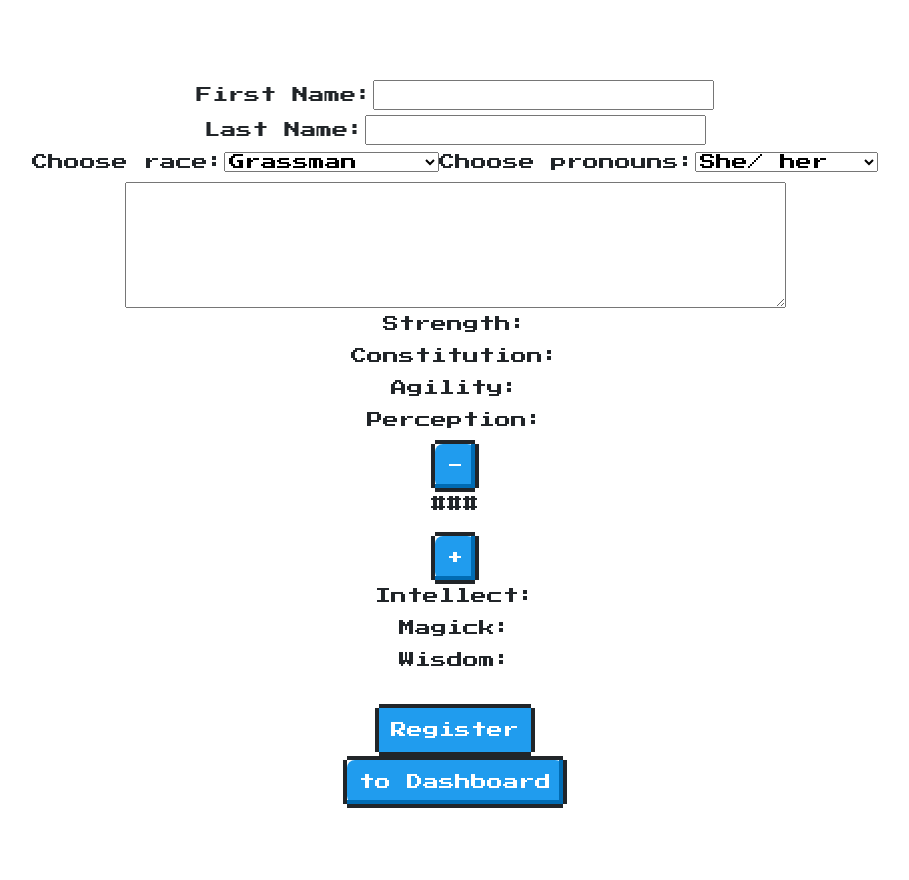
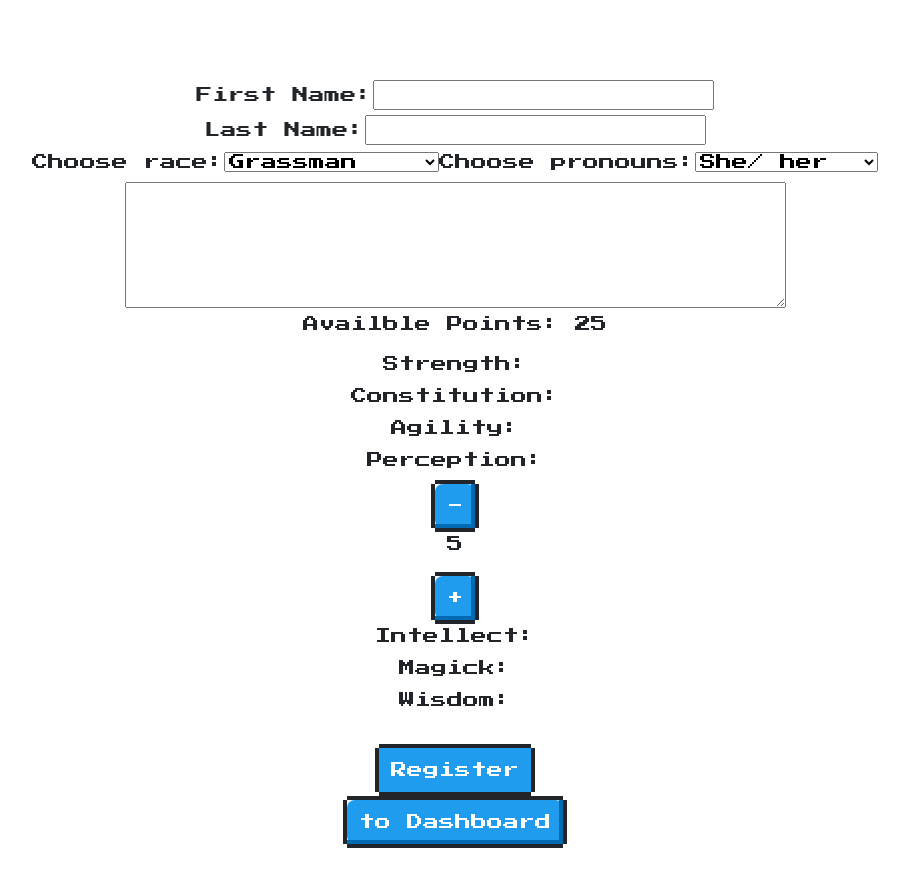
Before and after one commit to Lawrencesdayoff/TavernTextQuest-IdleRpg, a React (Vite) app in the folder client/: page /newcharacter in a window 1280 px wide. Shown: the whole page, without its empty margins (185-1094 px from the left). Before the commit the page ends 840 px from the top, so only its background shows below. Built offline with nearby package versions, Linux system fonts and the light colour scheme.

Commit message:
modified:   client/src/App.css 	modified:   client/src/views/CharacterCreator.jsx

```diff
--- a/client/src/App.css
+++ b/client/src/App.css
@@ -36,20 +36,6 @@ td, th {
 
 .container {
   padding: 2px 16px;
-}
-
-.column {
-  float: left;
-  width: 25%;
-  padding: 0 10px;
-}
-
-.row {margin: 0 -5px;}
-
-.row:after {
-  content: "";
-  display: table;
-  clear: both;
 }
 
 @media screen and (max-width: 600px) {
--- a/client/src/views/CharacterCreator.jsx
+++ b/client/src/views/CharacterCreator.jsx
@@ -48,15 +48,16 @@ const CharacterCreator = () => {
     }
   };
 
-  const onIncrement = (e) => {
+  const onIncrement = (e, func) => {
     if (userPoints == 0){
         console.log("No more points left")
     }
     else
     setUserPoints(userPoints - 1);
+    func()
   }
 
-  const onDecrement  = (e, fun) => {
+  const onDecrement  = (e, func) => {
     if (e <= 5){
         console.log("cannot decrease stat further")
     }
@@ -152,6 +153,7 @@ const CharacterCreator = () => {
     </div>
 
 <div class = "col">
+  <p> Availble Points: {userPoints} </p>
 <div>
   <label>Strength: </label>
 </div>
@@ -163,9 +165,9 @@ const CharacterCreator = () => {
 </div>
 <div class = "row">
   <label>Perception: </label>
-  <a><button class= "nes-btn is-primary"> - </button></a>
-  <p>###</p>
-  <a><button class= "nes-btn is-primary"> + </button></a>
+  <a><button class= "nes-btn is-primary" onClick = {(e) => onDecrement(e, setPerception(PC_perception - 1))}> - </button></a>
+  <p>{PC_perception}</p>
+  <a><button class= "nes-btn is-primary" onClick = {(e) => onIncrement(e, setPerception(PC_perception + 1))}> + </button></a>
 </div>
 <div>
   <label>Intellect: </label>
```
